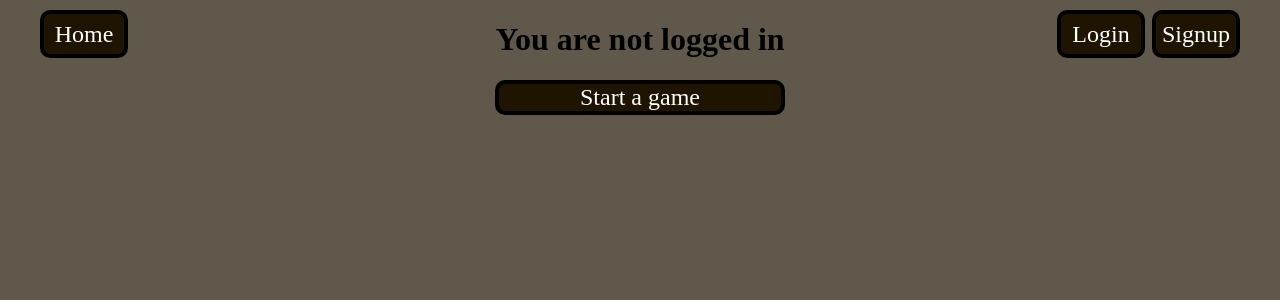
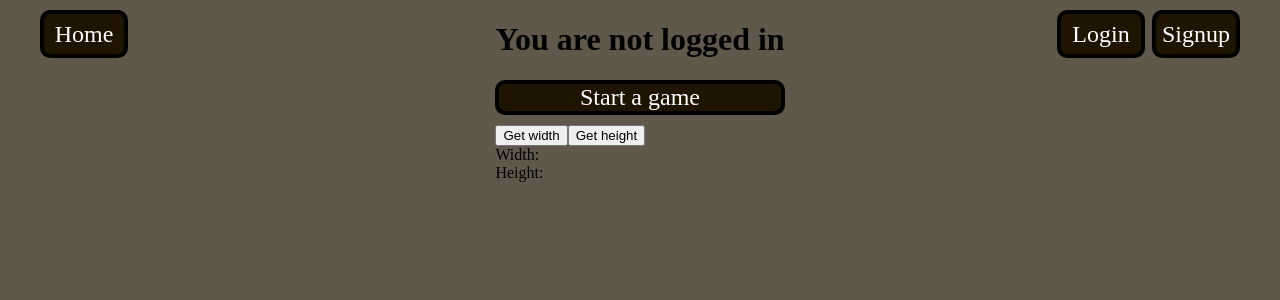
Before and after one commit to Fuad-Isayev/demo-game, a Vue app: page / in a window 1280 px wide. Shown: the top 300 px of the page. Built offline with nearby package versions, Linux system fonts and the light colour scheme; data requests are answered from the project's data file.

Commit message:
get screen size

```diff
--- a/src/components/Game.vue
+++ b/src/components/Game.vue
@@ -86,7 +86,7 @@ export default {
       winner: "",
       message: "",
       money: 0,
-      income: 5,
+      income: 1,
       upgrades: 0,
       max_upgrades: 5,
       upgrade_cost: 50,
@@ -114,7 +114,7 @@ export default {
       this.player_castle.health = this.player_castle.initial_health;
       this.enemy_castle.health = this.enemy_castle.initial_health;
       this.money = 0;
-      this.income = 100;
+      this.income = 1;
       this.upgrades = 0;
       this.upgrade_cost = 50;
       this.loop();
@@ -156,6 +156,7 @@ export default {
       this.enemy_soldiers.forEach((element) => {
         element.z = Math.floor(-1 + element.top);
       });
+      console.log("income: " + this.income);
     },
 
     //SPAWN ENEMY
--- a/src/components/Home.vue
+++ b/src/components/Home.vue
@@ -6,6 +6,10 @@
       </div>
       <h1 v-if="!user">You are not logged in</h1>
       <router-link class="btn" to="/game">Start a game</router-link>
+      <button @click="getWidth()">Get width</button>
+      <button @click="getHeight()">Get height</button>
+      <div>Width: {{ width }}</div>
+      <div>Height: {{ height }}</div>
       <router-view></router-view>
     </div>
   </div>
@@ -15,6 +19,12 @@
 // import axios from "axios";
 import { mapGetters } from "vuex";
 export default {
+  data() {
+    return {
+      width: "",
+      height: "",
+    };
+  },
   name: "Home",
   async created() {
     // let userID = localStorage.getItem("userID");
@@ -27,6 +37,16 @@ export default {
   computed: {
     ...mapGetters(["user"]),
   },
+  methods: {
+    getWidth() {
+      console.log("Width: " + window.innerWidth);
+      this.width = window.innerWidth;
+    },
+    getHeight() {
+      console.log("Height: " + window.innerHeight);
+      this.height = window.innerHeight;
+    },
+  },
 };
 </script>
 
```
